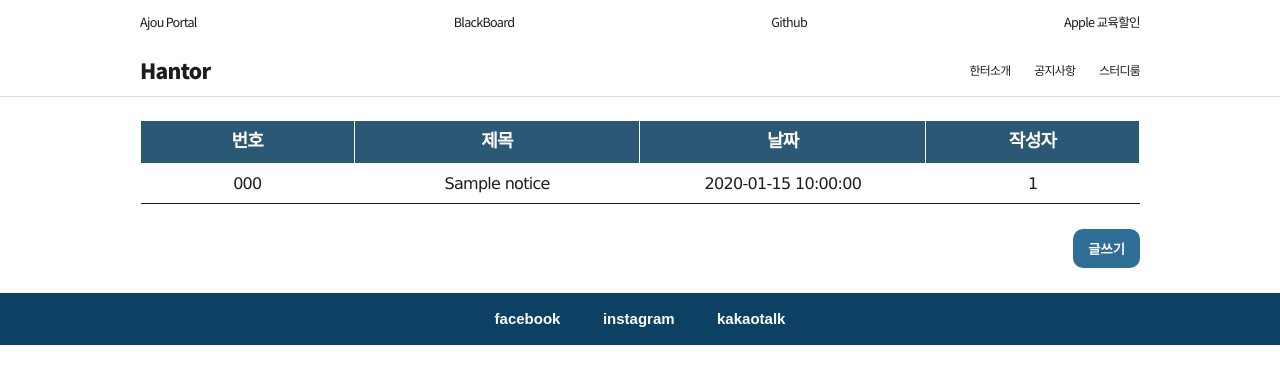
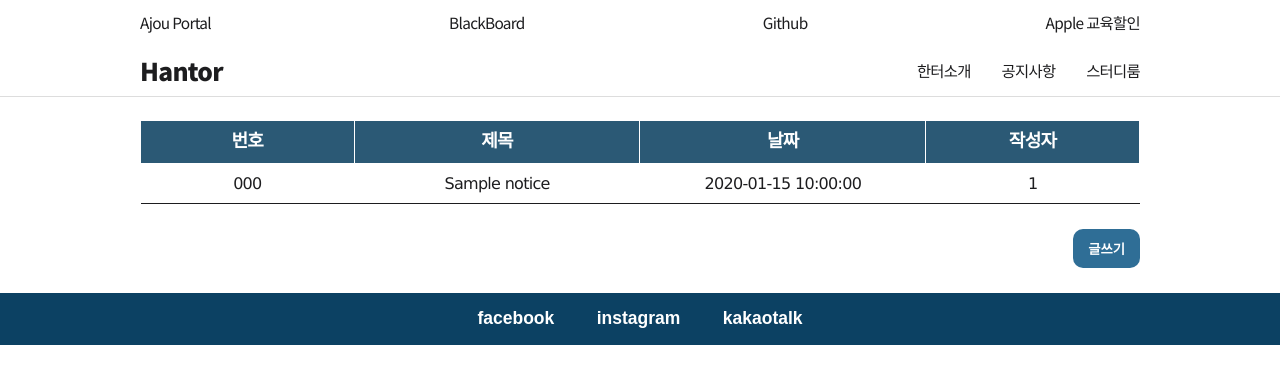
Before and after one commit to sumiini/hantor-project, a PHP site: page /noticemain.php in a window 1280 px wide. Shown: the top 384 px of the page. Run offline with PHP 8.4, Linux system fonts and the light colour scheme; tables that the repository leaves empty or names only in its code hold one stand-in row (values such as "Sample post").

Commit message:
update css

```diff
--- a/css/common.css
+++ b/css/common.css
@@ -66,17 +66,17 @@ a{
 }
 
 .global-menu-links a{
-  font-size: 0.9rem;
+  font-size: 1.1rem;
 }
 /* 메뉴 부분 */
 .local-menu-links a:not(.local-menu-item){
   margin-left: 1em;
-  font-size: 0.85rem;
+  font-size: 1.1rem;
 }
 
 /* 로고(한터 이름) 부분 */
 .local-menu-item{
-  font-size: 1.5rem;
+  font-size: 1.75rem;
   font-weight: bold;
   margin-right: auto; /* 마진을 auto로 지정하는 이유는 내가 쓸 수 있는 공간을 사용할 수 있는 범위 내에서 최대로 사용하기 위함 */
 }
@@ -117,10 +117,9 @@ a{
   max-width: 1000px;
   margin: 0 1rem;
   color: white;
-  font-size: 15px;
+  font-size: 1.25rem;
   font-weight: bold;
 }
-
 
 @media (min-width: 1000px) {
 
--- a/css/noticemains.css
+++ b/css/noticemains.css
@@ -21,3 +21,10 @@
     color: white;
     border-radius: 10px;
 }
+
+.notice-content-section{
+    max-width: 1000px;
+    padding-top: 15vh;
+    margin: 0 auto;
+    align-items: center;
+}
--- a/index.html
+++ b/index.html
@@ -57,7 +57,7 @@
         </div>
         <div class="sticky-elem main-message d">
           <p>
-            여기까지 오신 여러분은 <br><strong>한터</strong>입니다
+            여러분도 지금부터<br><strong>한터</strong>입니다
           </p>
         </div>
 			</section>
--- a/intro.html
+++ b/intro.html
@@ -72,7 +72,7 @@
         </div>
 
 
-        <div class="descmesg c">
+        <div class="descmesg d">
           <h2>조직도</h2>
           <div class="group-diagram">
             <img src="#" alt="">
--- a/noticemain.php
+++ b/noticemain.php
@@ -8,9 +8,9 @@
 
     <link rel="stylesheet" href="css/default.css">
     <link rel="stylesheet" href="css/common.css">
-    <link rel="stylesheet" href="css/intro.css">
     <link rel="stylesheet" href="css/noticemains.css">
     <link href="https://fonts.googleapis.com/css2?family=Noto+Sans+KR:wght@400;900&display=swap" rel="stylesheet">
+
     <title>notice</title>
   </head>
   <body>
@@ -34,12 +34,8 @@
         </div>
       </nav>
 
-      <nav class="intro-main-section">
-
-
-
-        <section class="intro-content-section">
-          <table clase="postboard" style='margin: auto'>
+        <section class="notice-content-section">
+          <table clase="postboard" style='margin: 0 auto'>
 
           <thead>
           <tr>
@@ -84,8 +80,6 @@
         </section>
 
 
-      </nav>
-
 
       <!-- 하단 sns 링크 바 -->
       <footer class="js-footer">
```
Also changed, not shown: js/main.js (+4 -3 lines).
